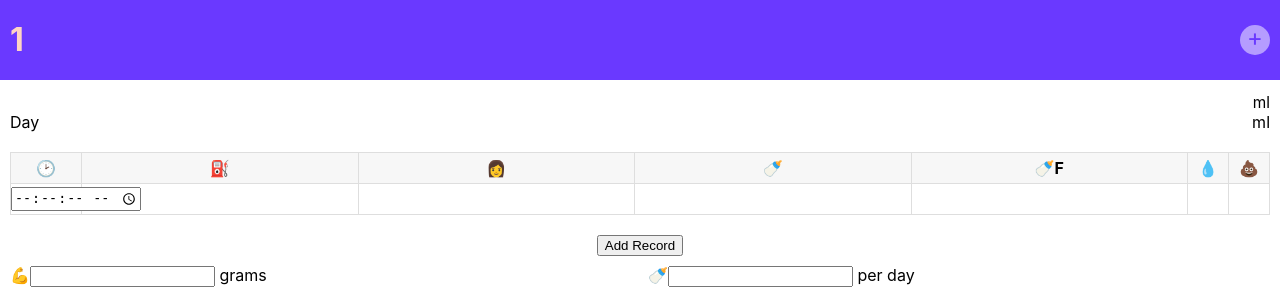
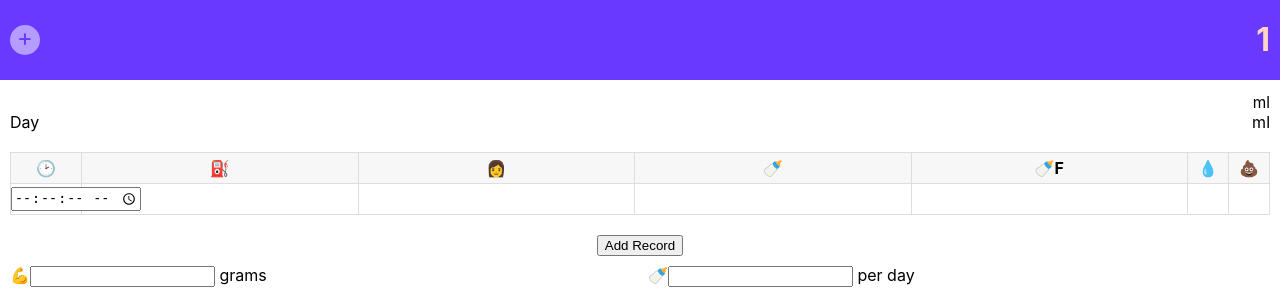
Before and after one commit to zoreet/babychart, a PHP site: page /?id=1 in a window 1280 px wide. Shown: the top 300 px of the page. Run offline with PHP 8.4, Linux system fonts and the light colour scheme; some libraries are stand-ins or nearby versions.

Commit message:
float is so last decade

```diff
--- a/static/css/main.css
+++ b/static/css/main.css
@@ -22,13 +22,14 @@ body {
 /* PAGE HEADER */
 #header {
     background: #6a39ff;
+    display: flex;
+    justify-content: space-between;
     line-height: 40px;
     overflow: hidden;
     padding: 20px 10px;
 }
 h1 {
     color: #ffd4c4;
-    float: left;
     margin: 0;
     text-align: center;
     text-transform: capitalize;
@@ -37,7 +38,6 @@ h1 {
     background-color: rgba(255,255,255,.5);
     border-radius: 50%;
     color: #6a39ff;
-    float: right;
     font-size: 24px;
     height: 30px;
     line-height: 26px;
```
